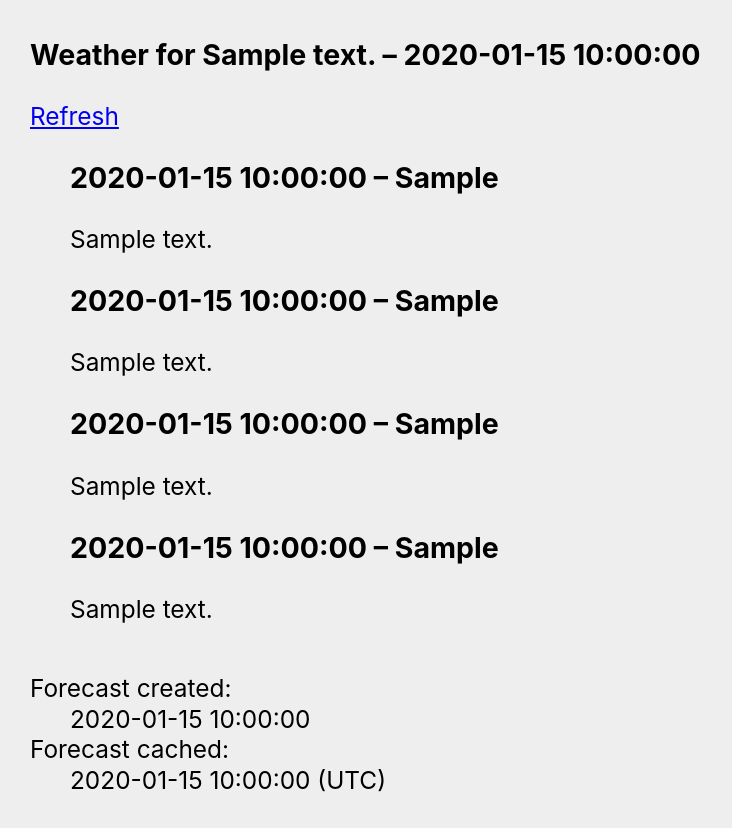
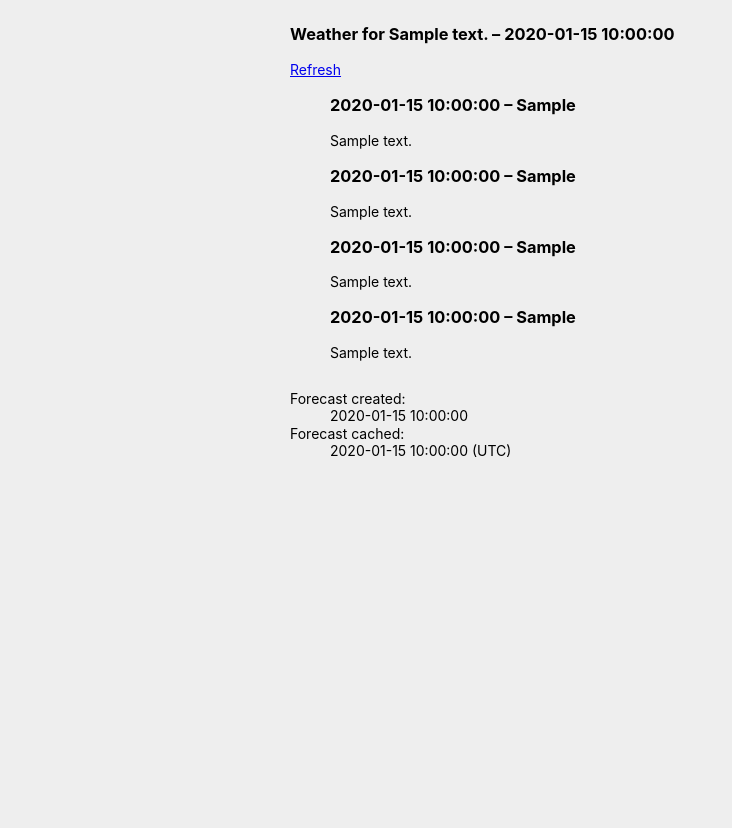
Before and after one commit to JulianNorton/weather-milliseconds, a Flask app: template templates/index.html in a window 1280 px wide. Shown: the whole page, without its empty margins (0-732 px from the left). After the commit the page ends 457 px from the top, so only its background shows below. Run offline with Flask 2, Linux system fonts and the light colour scheme; the template is opened without the code that fills it: most values are stand-ins (such as "Sample title", 1, 10 or a date in 2020).

Commit message:
Update base.html

```diff
--- a/templates/base.html
+++ b/templates/base.html
@@ -12,7 +12,8 @@
         body {
             background-color: #eeeeee;
             font-size: 18px;
-            font-size: calc(112.5% + 0.5vw);
+            font-size: calc(0.875em + 0.25 * (100vw - 80em) / 40);
+            font-size: -webkit-calc(87.5% + 0.25 * (100vw - 8000%) / 40);
             line-height: 1.25;
             font-family: -apple-system, BlinkMacSystemFont, "Segoe UI", "Roboto", "Oxygen", "Ubuntu", "Cantarell", "Fira Sans", "Droid Sans", "Helvetica Neue", sans-serif;
 
@@ -23,6 +24,7 @@
             flex-direction: column;
             justify-content: center;
             margin: 0 auto;
+            padding: 0 .3rem;
         }
         ol {
             list-style-type: none;
```
